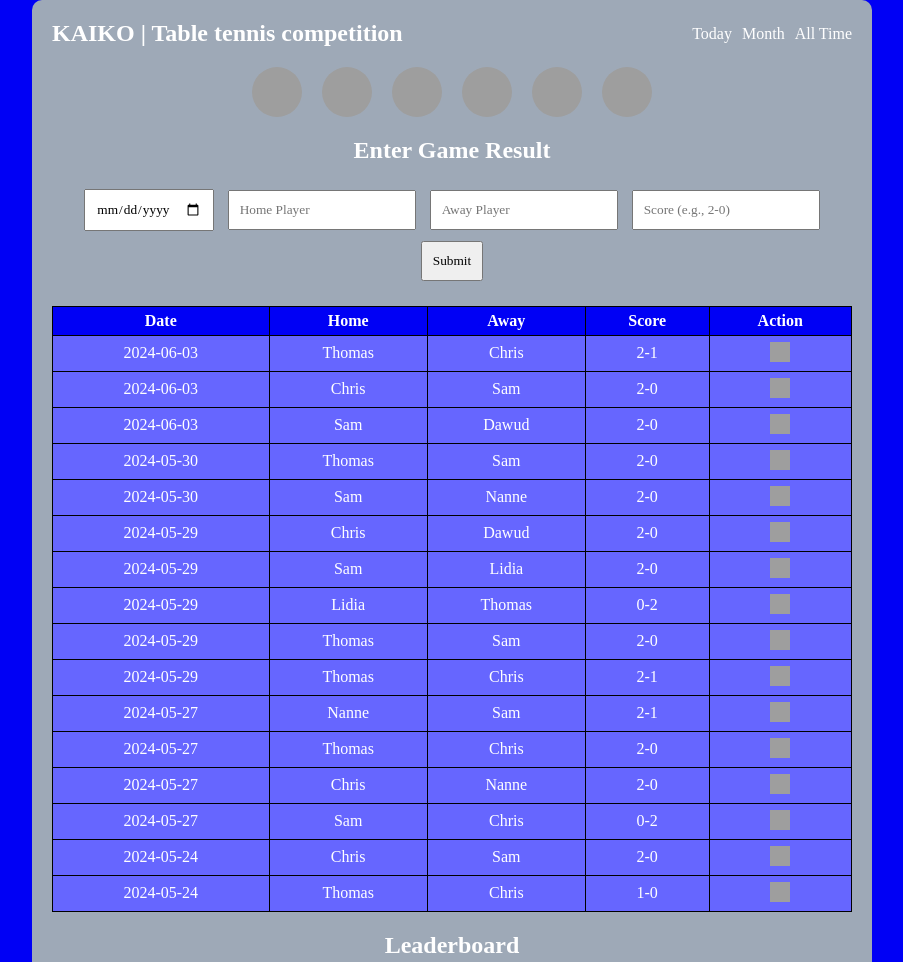
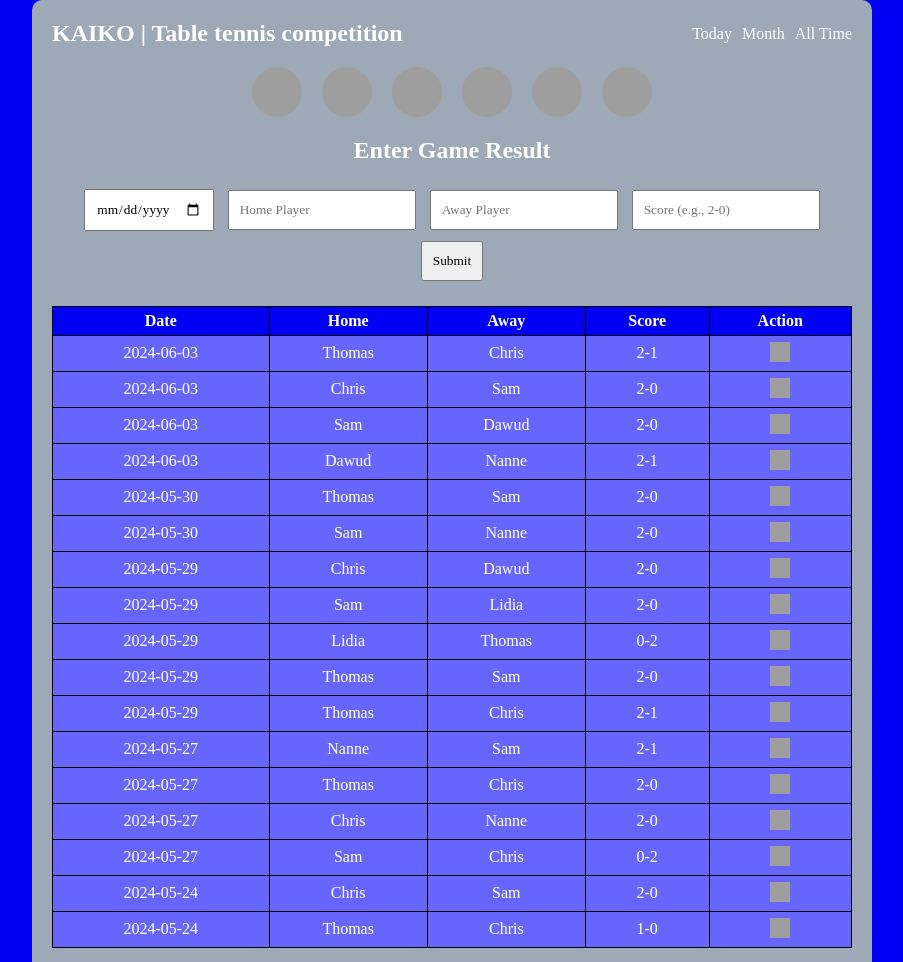
Before and after one commit to Chrisdekw/kaikotabletennis.github.io, a plain HTML site: page index.html in a window 1280 px wide. Shown: the top 962 px of the page, without its empty margins (188-1091 px from the left). Drawn offline with Linux system fonts and the light colour scheme; grey boxes are pictures that could not be loaded.

Commit message:
Update index.html

```diff
--- a/index.html
+++ b/index.html
@@ -195,8 +195,8 @@
             { date: '2024-05-30', home: 'Sam', away: 'Nanne', score: '2-0' },
             { date: '2024-06-03', home: 'Thomas', away: 'Chris', score: '2-1' },
             { date: '2024-06-03', home: 'Chris', away: 'Sam', score: '2-0' },
-            { date: '2024-06-03', home: 'Sam', away: 'Dawud', score: '2-0' }
-
+            { date: '2024-06-03', home: 'Sam', away: 'Dawud', score: '2-0' },
+            { date: '2024-06-03', home: 'Dawud', away: 'Nanne', score: '2-1' }
         ];
         let showMoreCount = 20;
 
```
